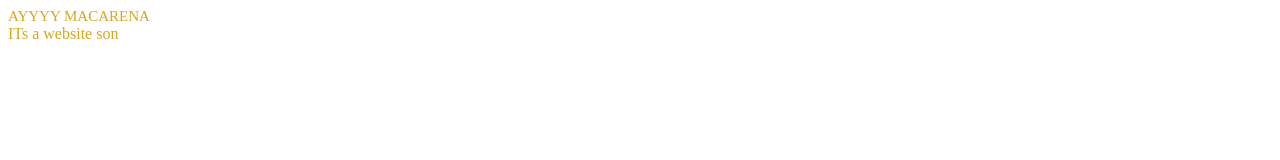
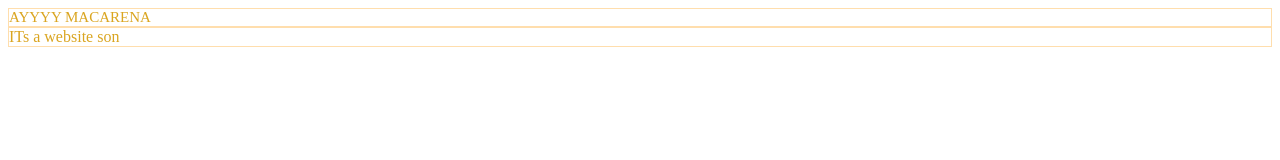
Before and after one commit to john-dulaney/john-dulaney-Deprecated-website.github.io, a plain HTML site: page index.html in a window 1280 px wide. Drawn offline with Linux system fonts and the light colour scheme.

Commit message:
yet another commit for test

```diff
--- a/styles.css
+++ b/styles.css
@@ -1,5 +1,5 @@
 .article {
-    border: 1 solid black;
+    border: 1px solid #ffdead;
     color: goldenrod;
 
 }
```
